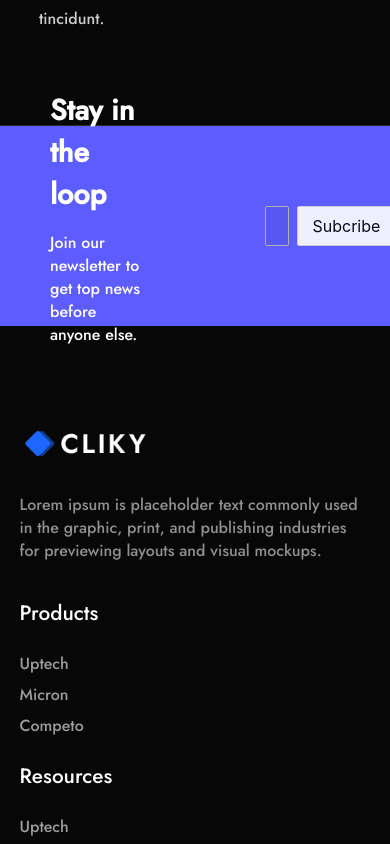
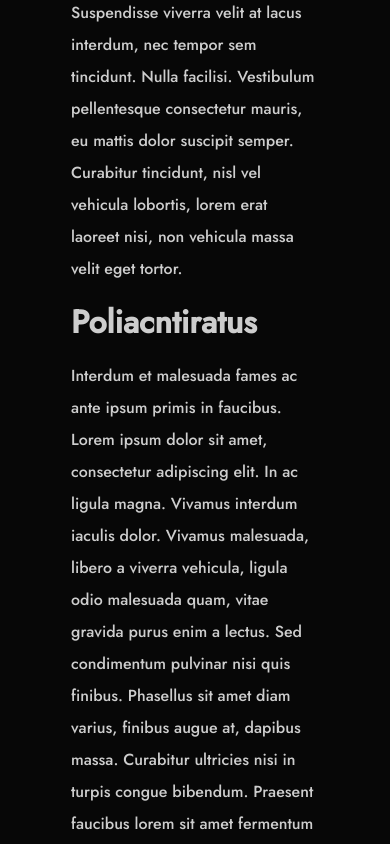
Before and after one commit to jahangirseven/uig-cliky, a Next.js app: page /blog/1 in a window 390 px wide. Shown: the part 4120-4964 px from the top of the page. Built offline with nearby package versions, Linux system fonts and the light colour scheme.

Commit message:
Design improved

```diff
--- a/components/UI/SubscriptionBox/SubscriptionBox.tsx
+++ b/components/UI/SubscriptionBox/SubscriptionBox.tsx
@@ -4,7 +4,7 @@ import { Input , Button } from 'antd';
 
 function SubscriptionBox() {
   return (
-    <div className={styles.subscription_box}>
+    <div className={`${styles.subscription_box} subscription_box`}>
       <div className={styles.subscription_box__self}>
           <div className={styles.left_slot}>
                 <h1>Stay in the loop</h1>
--- a/components/blocks/AboutBanner/BannerThumbnail.tsx
+++ b/components/blocks/AboutBanner/BannerThumbnail.tsx
@@ -9,7 +9,7 @@ interface  BannerProps{
 function  BannerThumbnail({bg_image , title ,description} : BannerProps) {
 
     const style:any = {
-        "background-image" : `url(${bg_image})`
+      'backgroundImage' : `url(${bg_image})`
     }
 
   return (
--- a/pages/blog/components/PickedPost/PickedPost.tsx
+++ b/pages/blog/components/PickedPost/PickedPost.tsx
@@ -36,7 +36,7 @@ function PickedPost() {
     }});
 
   return (
-    <div className={styles.pickedPost}>
+    <div className={`${styles.pickedPost} pickedPost `}>
         <div className={styles.left_side}>
           <Image alt='Post thumbnail' width={550} height={400} src={postData.thumbnail} />
         </div>
--- a/styles/responsive.css
+++ b/styles/responsive.css
@@ -18,6 +18,13 @@
         margin-left: 10px;
     }
 
+    .mobileMenu__container button{
+        width: 100%;
+        margin-bottom: 10px;
+    }
+    .mobileMenu__container button:first-child{
+      background-color: #fff !important;
+    }
 
     /* General styles*/
 
@@ -33,6 +40,9 @@
     }
     .textblock__item >div{
         width: 100%;
+    }
+    .textblock__item img{
+        margin-bottom: 40px;
     }
 
     /* Pricing section */
@@ -72,8 +82,28 @@
         align-items: center;
     }
    .single_blogpost img{
-  max-width: 100% !important;
+        max-width: 100% !important;
    }
+
+
+.pickedPost{
+    flex-direction: column;
+}
+
+.pickedPost >div{
+    width: 100%;
+}
+
+.pickedPost img{
+    max-width: 100%;
+}
+
+
+/* Page limiter*/
+.page__limiter{
+    padding: 0 40px;
+    box-sizing: border-box;
+}
 
     /* video player */
 
@@ -186,9 +216,37 @@
        height: auto !important;
     }
 
+
+    /* Subscription box */
+
+    .subscription_box{
+        height: auto !important;
+
+    }
+
+    .subscription_box > div{
+        display :flex ;
+        flex-direction: column;
+        padding: 40px !important;
+        box-sizing: border-box;
+    }
+    .subscription_box > div >div{
+        width: 100%;
+        padding: 0;
+    }
+
+    .subscription_box form {
+        flex-direction: column;
+        justify-content: center;
+        align-items: center;
+    }
+    .subscription_box form input ,
+    .subscription_box form  button{
+        width: 100% !important;
+        box-sizing: border-box !important;
+        margin: 10px 0 0 0  !important;
+     }
 }
-
-
 
 
 
```
